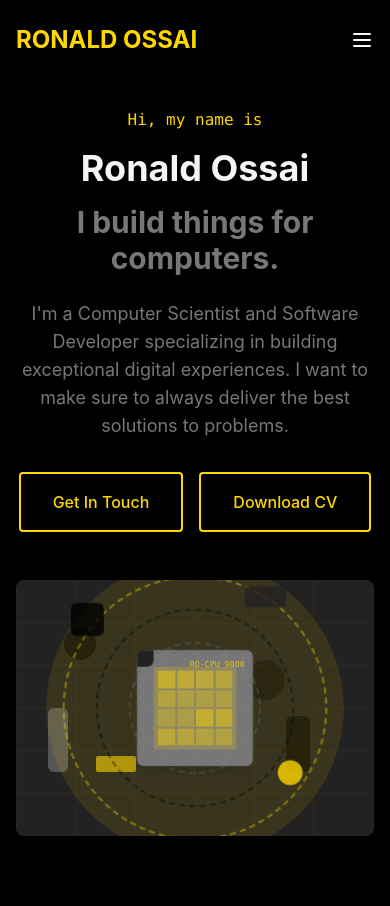
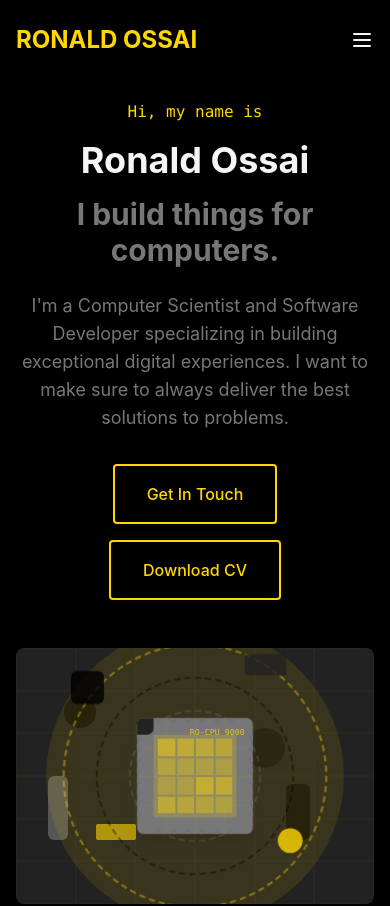
Before and after one commit to ronaldossai/Portfolio, a React (Create React App) app: page / in a window 390 px wide. Shown: the top 906 px of the page. Built offline with nearby package versions, Linux system fonts and the light colour scheme.

Commit message:
fixed download CV button not being properly centralized on mobile devices

```diff
--- a/src/components/ComputerScene.js
+++ b/src/components/ComputerScene.js
@@ -13,7 +13,7 @@
           <div className="bg-secondary/80 w-32 h-24 mx-auto rounded-md flex items-center justify-center">
             <div className="bg-gray-700 w-28 h-20 rounded-md flex items-center justify-center">
               <div className="text-white text-xs">
-                <span className="text-secondary">// TODO:</span><br />
+                <span className="text-secondary">// TODO: </span><br />
                 Install Three.js<br />dependencies
               </div>
             </div>
--- a/src/pages/Home.js
+++ b/src/pages/Home.js
@@ -23,7 +23,7 @@
             I'm a Computer Scientist and Software Developer specializing in building exceptional digital experiences.
             I want to make sure to always deliver the best solutions to problems.
           </p>
-          <div className="space-x-4">
+          <div className="flex flex-col items-center space-y-4 md:flex-row md:space-x-4 md:space-y-0 md:items-start">
             <motion.a
               href="#contact"
               whileHover={{ scale: 1.05 }}
```
Also changed, not shown: 1 other file (tests, documents, lock files or other folders).
